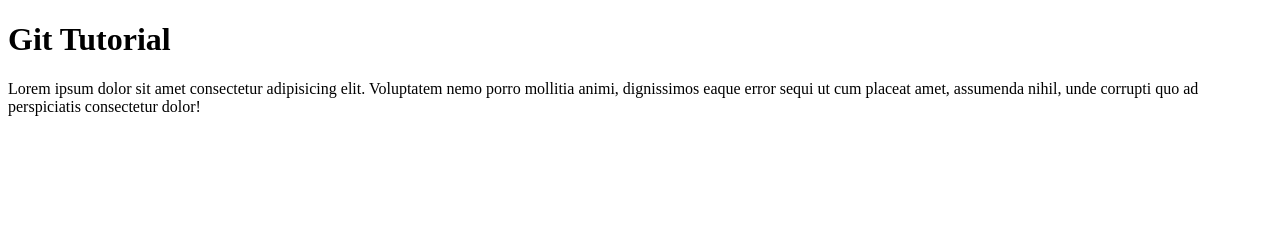
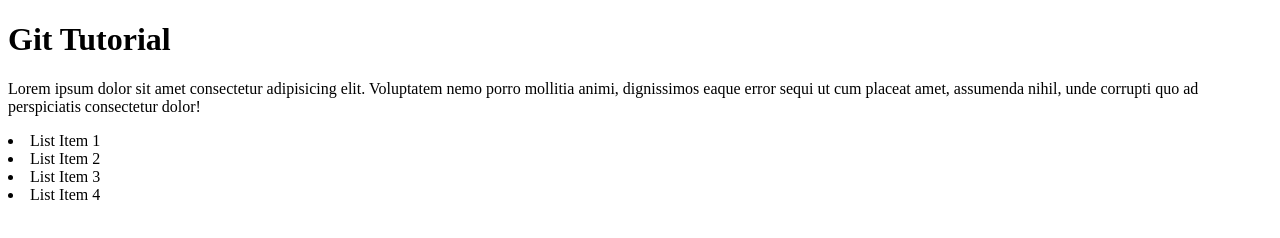
Before and after one commit to ChrisBast/git-tutorial, a plain HTML site: page index.html in a window 1280 px wide. Drawn offline with Linux system fonts and the light colour scheme.

Commit message:
Added List Items

```diff
--- a/index.html
+++ b/index.html
@@ -9,5 +9,11 @@
 <body>
     <h1>Git Tutorial</h1>
     <p>Lorem ipsum dolor sit amet consectetur adipisicing elit. Voluptatem nemo porro mollitia animi, dignissimos eaque error sequi ut cum placeat amet, assumenda nihil, unde corrupti quo ad perspiciatis consectetur dolor!</p>
+    <u1>
+        <li>List Item 1</li>
+        <li>List Item 2</li>
+        <li>List Item 3</li>
+        <li>List Item 4</li>
+    </u1>
 </body>
 </html>
```
